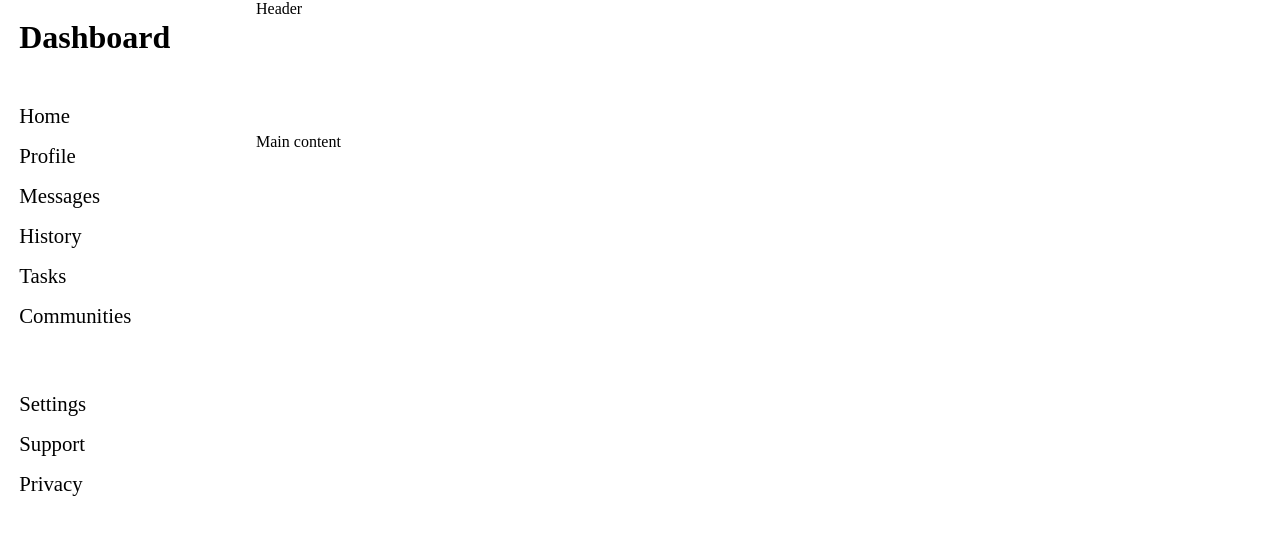
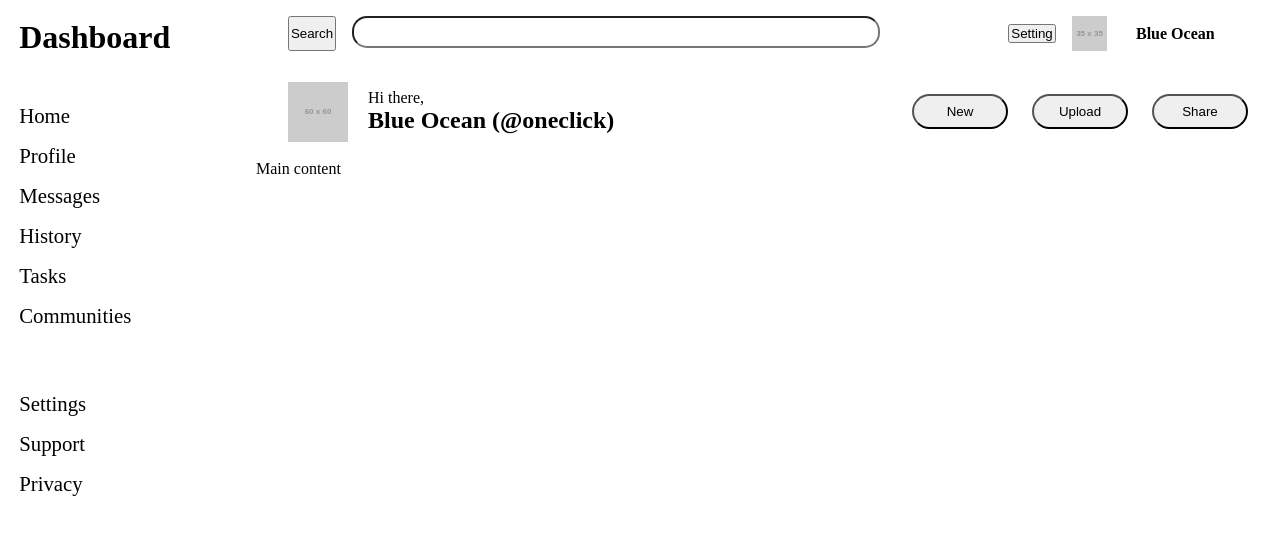
Before and after one commit to weizhixie/odin-admin-dashboard, a plain HTML site: page index.html in a window 1280 px wide. Drawn offline with Linux system fonts and the light colour scheme; placeholder pictures from the web are drawn by us.

Commit message:
Add search bar, user info and buttons to header

```diff
--- a/index.html
+++ b/index.html
@@ -47,7 +47,33 @@
             </ul>
         </nav>
     </aside>
-    <header class="header">Header</header>
+
+    <header class="header">
+        <div class="search-bar">
+            <button>Search</button>
+            <input type="search" name="search" id="search">
+        </div>
+
+        <div class="user-setting">
+            <button>Setting</button>
+            <img class="profile-image " src="https://placehold.co/35x35/000000/FFFFFF/png" alt="profile image">
+            <b>Blue Ocean</b>
+        </div>
+
+        <div class="user-info">
+            <img class="profile-image" src="https://placehold.co/60x60/000000/FFFFFF/png" alt="profile image">
+            <div>
+                <p>Hi there,</p>
+                <h2>Blue Ocean (@oneclick)</h2>
+            </div>
+        </div>
+
+        <div class="profile-btn">
+            <button>New</button>
+            <button>Upload</button>
+            <button>Share</button>
+        </div>
+    </header>
     <main class="main-content">Main content</main>
 </body>
 
--- a/style.css
+++ b/style.css
@@ -10,7 +10,7 @@ body {
     height: 100vh;
     display: grid;
     grid-template-columns: 1fr 4fr;
-    grid-template-rows: 0.2fr 1fr;
+    grid-template-rows: 10rem 1fr;
 }
 
 .sidebar {
@@ -45,3 +45,49 @@ body {
 .setting-nav{
     margin-top: 4rem;
 }
+
+.header {
+    padding: 1rem 2rem;
+    display: grid;
+    grid-template-columns: 3fr 1fr;
+    gap: 0.8rem 2rem;
+}
+
+.search-bar {
+    display: grid;
+    grid-template-columns: 3em 1fr;
+    gap: 1rem;
+}
+
+#search {
+    border-radius: 15px;
+    height: 2rem;
+}
+
+.user-setting {
+    display: grid;
+    grid-template-columns: repeat(2, 3em) 7em;
+    align-items: center;
+    justify-content: end;
+    gap: 1rem;
+}
+
+.user-info {
+    height: 6rem;
+    display: grid;
+    grid-template-columns: 5em 1fr;
+    align-items: center;
+}
+
+.profile-btn {
+    display: grid;
+    grid-template-columns: repeat(3, 6em);
+    align-items: center;
+    justify-content: end;
+    gap: 1.5em;
+}
+
+.profile-btn>button {
+    height: 2.2rem;
+    border-radius: 18px;
+}
```
